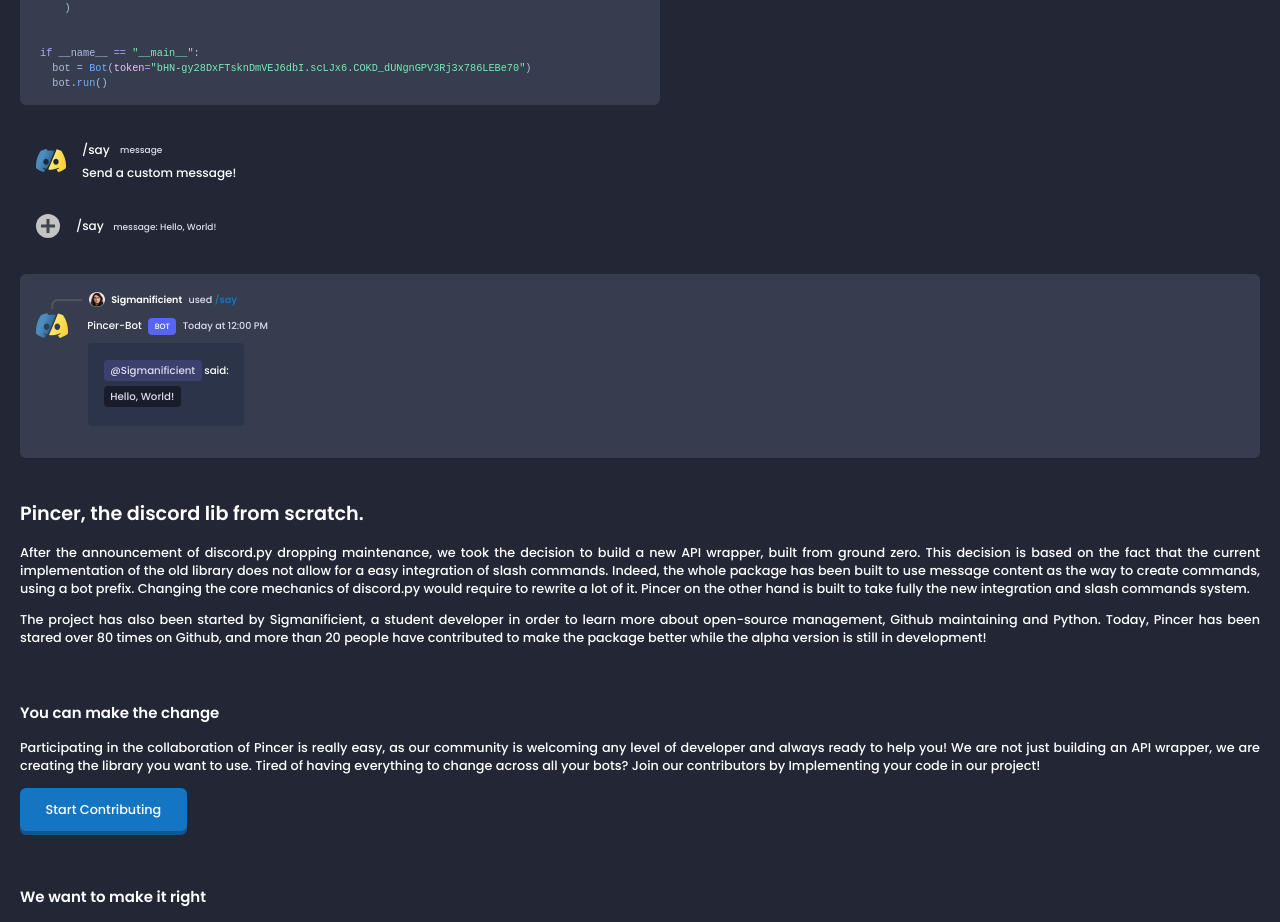
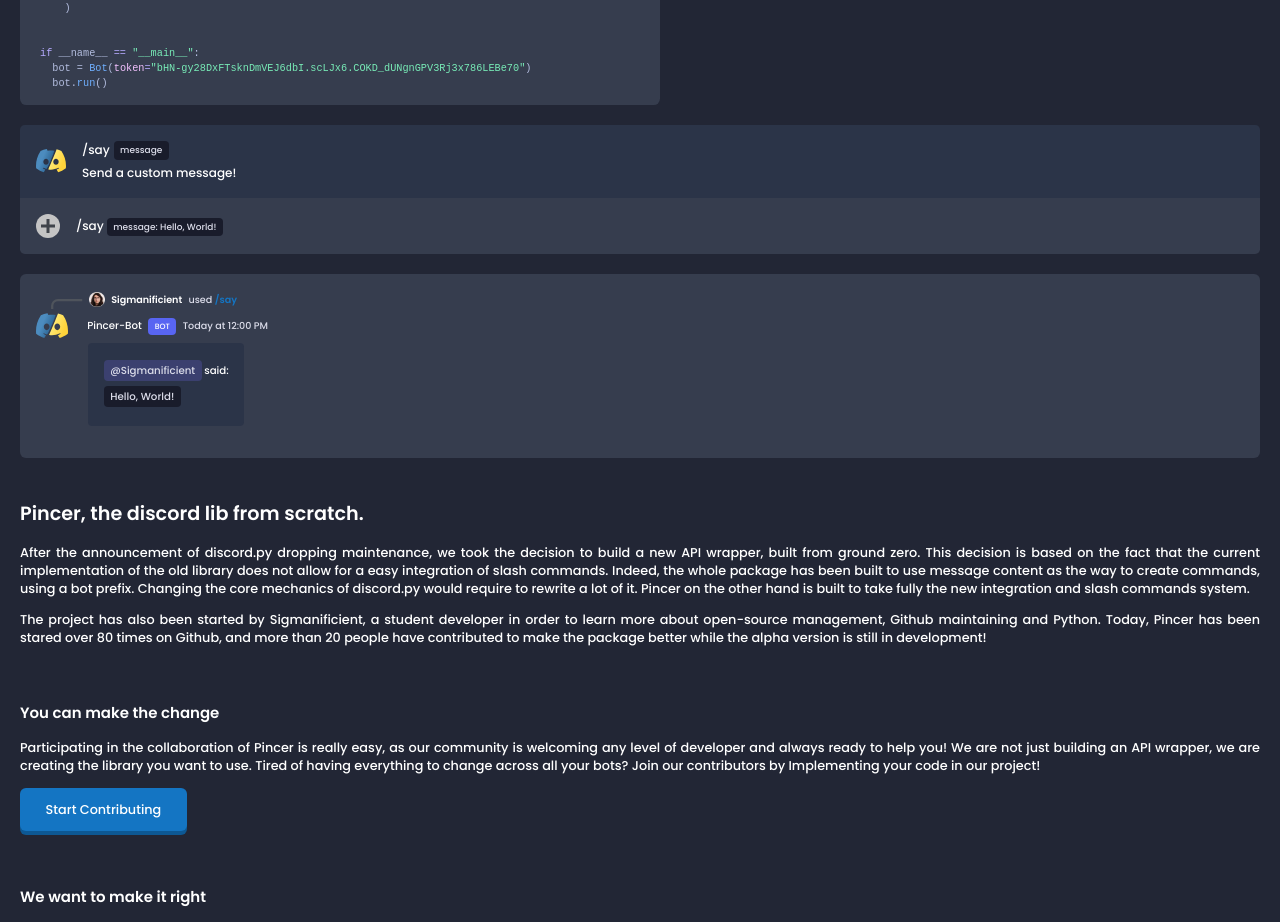
Before and after one commit to Pincer-org/.dev, a Vue app: page / in a window 1280 px wide. Shown: the part 2360-3282 px from the top of the page. Built offline with nearby package versions, Linux system fonts and the light colour scheme.

Commit message:
:bug: command colors

```diff
--- a/src/components/demo/Command.vue
+++ b/src/components/demo/Command.vue
@@ -1,7 +1,7 @@
 <template>
 	<div class="command">
 		<div class="up">
-			<img src="icon.svg" alt="Pincer logo">
+			<img src="@/assets/logo/icon.svg" alt="Pincer logo">
 			<header>
 				<h1>/say <span class="block">message</span></h1>
 				<p>Send a custom message!</p>
@@ -55,20 +55,20 @@ export default {
 }
 
 .up {
-	background-color: var(--header-background-color);
+	background-color: var(--bg-color-secondary);
 	border-top-left-radius: .5em;
 	border-top-right-radius: .5em;
 }
 
 .down {
-	background-color: var(--discord-lighter-color);
+	background-color: var(--discord-color-lighter);
 	border-bottom-left-radius: .5em;
 	border-bottom-right-radius: .5em;
 }
 
 span.block {
 	font-size: .75em;
-	background: var(--discord-darker-color);
+	background: var(--discord-color-darker);
 	padding: .2rem .4rem;
 	border-radius: .25rem;
 	color: var(--text-color-secondary);
```
